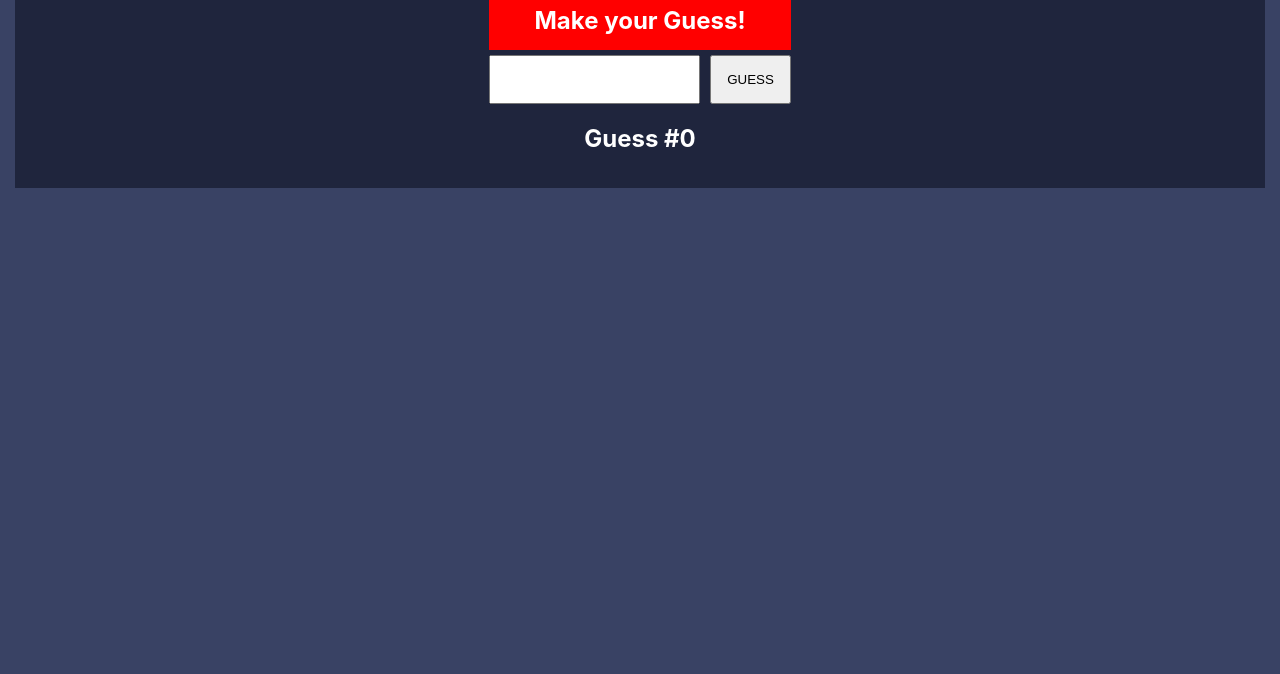
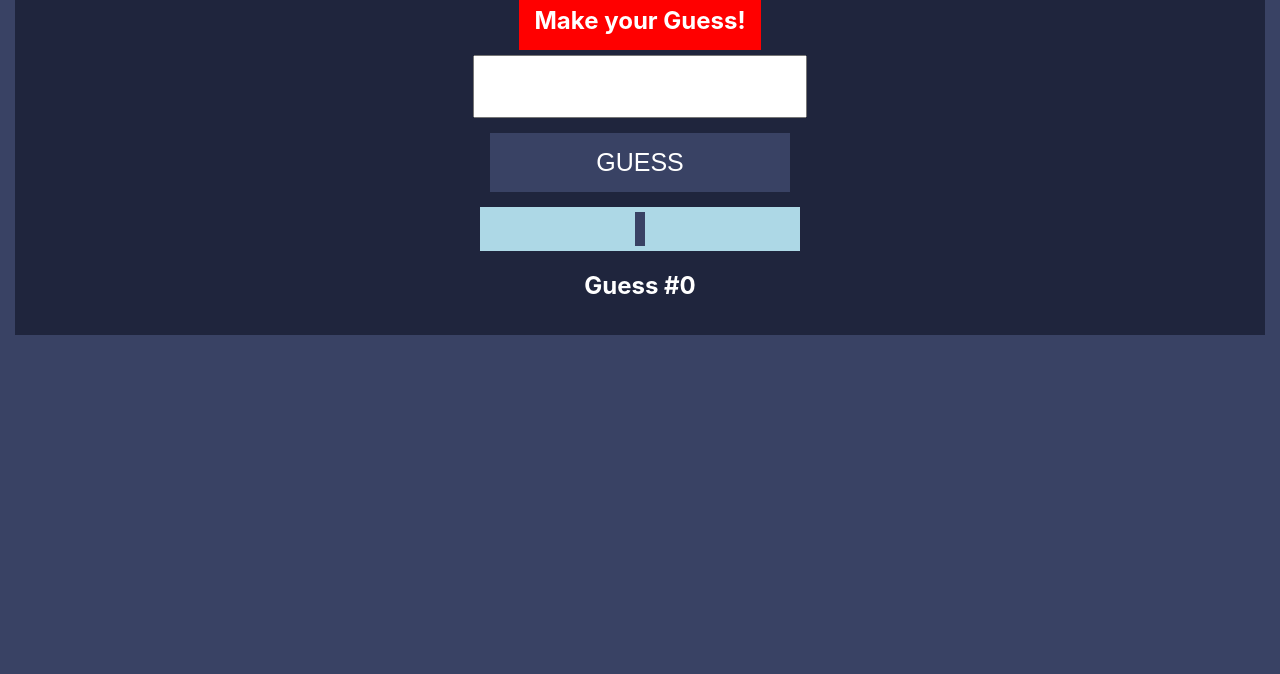
Before and after one commit to Aaron-Lathrop/Hot-Cold-Game, a React app: page / in a window 1280 px wide. Shown: the part 126-800 px from the top of the page. Built offline with nearby package versions, Linux system fonts and the light colour scheme.

Commit message:
basic css complete

```diff
--- a/src/Game.js
+++ b/src/Game.js
@@ -43,7 +43,6 @@ export default class Game extends React.Component {
                 this.addGuess(value);
             } else if(!value || value > 100 || value < 0) {
                 feedback = "Please guess a number between 0 and 100";
-                alert(feedback);
             } else if(difference < 10){
                 feedback = "Hot";
                 this.addGuess(value);
--- a/src/Guess.css
+++ b/src/Guess.css
@@ -4,8 +4,37 @@
 
 .guess input, button {
     padding: 15px;
+    width: 300px;
+    font-size: 25px;
+    text-align: center;
 }
 
 .guess button {
-    margin-left: 10px;
+    margin-top: 15px;
+    margin-left: auto;
+    margin-right: auto;
+    display: block;
+    background-color: #394264;
+    border: none;
+    color: white;
 }
+
+.guess button:hover {
+    cursor: pointer;
+    background-color: lightcoral;
+}
+
+.guessList {
+    background-color: lightblue;
+    max-width: 300px;
+    margin-left: auto;
+    margin-right: auto;
+    margin-top: 15px;
+    padding: 10px;
+}
+
+.guessListItem {
+    background-color: #394264;
+    padding: 5px;
+    font-size: 20px;
+}
--- a/src/Guess.js
+++ b/src/Guess.js
@@ -7,7 +7,7 @@ export default function Guess(props) {
     return (
         <div className="guess">
             <GuessForm className="guessForm" guess={props.guess} />
-            <GuessList className="guessList" guessList={props.guessList} />
+            <GuessList guessList={props.guessList} />
             <h2>Guess #{props.guessList.length}</h2>
         </div>
     );
--- a/src/GuessList.js
+++ b/src/GuessList.js
@@ -1,11 +1,11 @@
 import React from 'react';
 
 export default function GuessList(props) {
-    const guessList = props.guessList.map((guess) => `#${guess}, `);
+    const guessList = props.guessList.map((guess) => `${guess}, `);
 
     return (
-        <div>
-            {guessList}
+        <div className="guessList">
+            <span className="guessListItem">{guessList}</span>
         </div>
     );
 }
--- a/src/Status.css
+++ b/src/Status.css
@@ -4,5 +4,5 @@
 
 .feedback {
     background-color: red;
-    padding: 15px 45px 15px 45px;
+    padding: 15px;
 }
```
